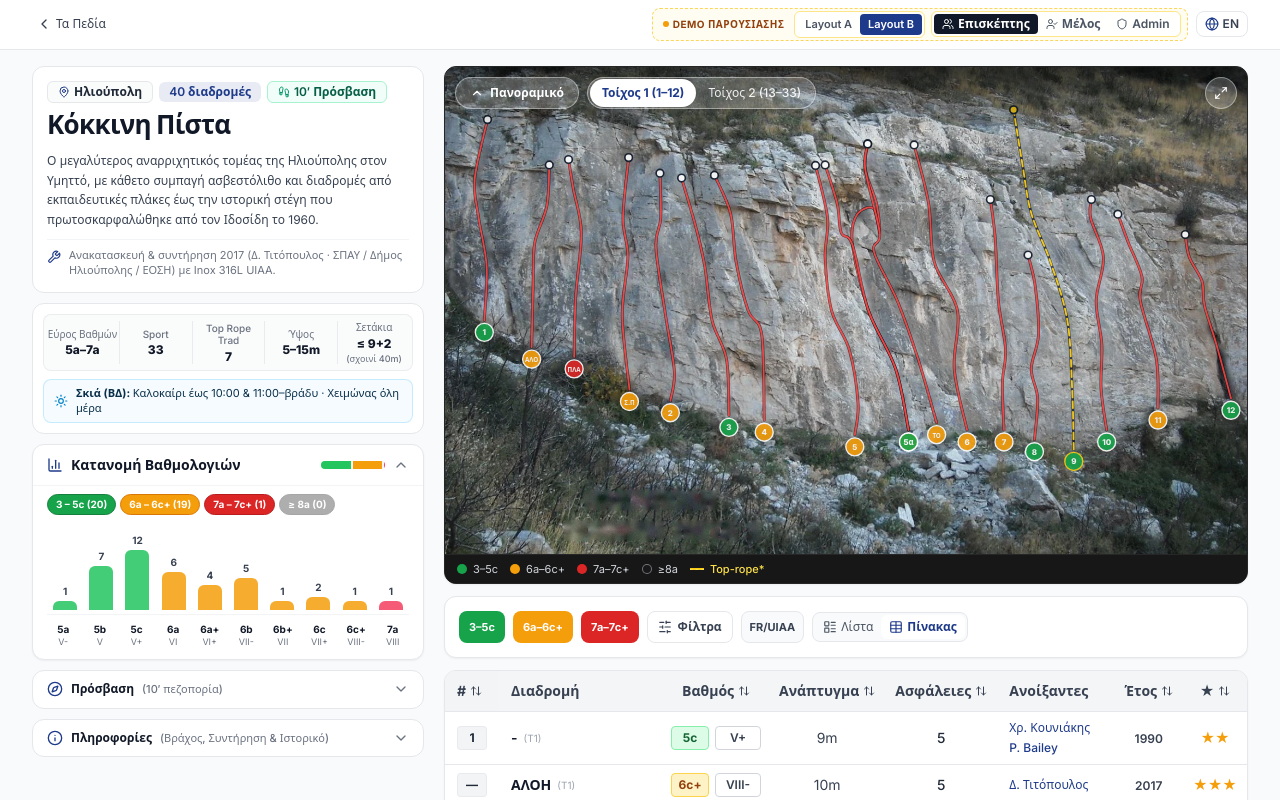
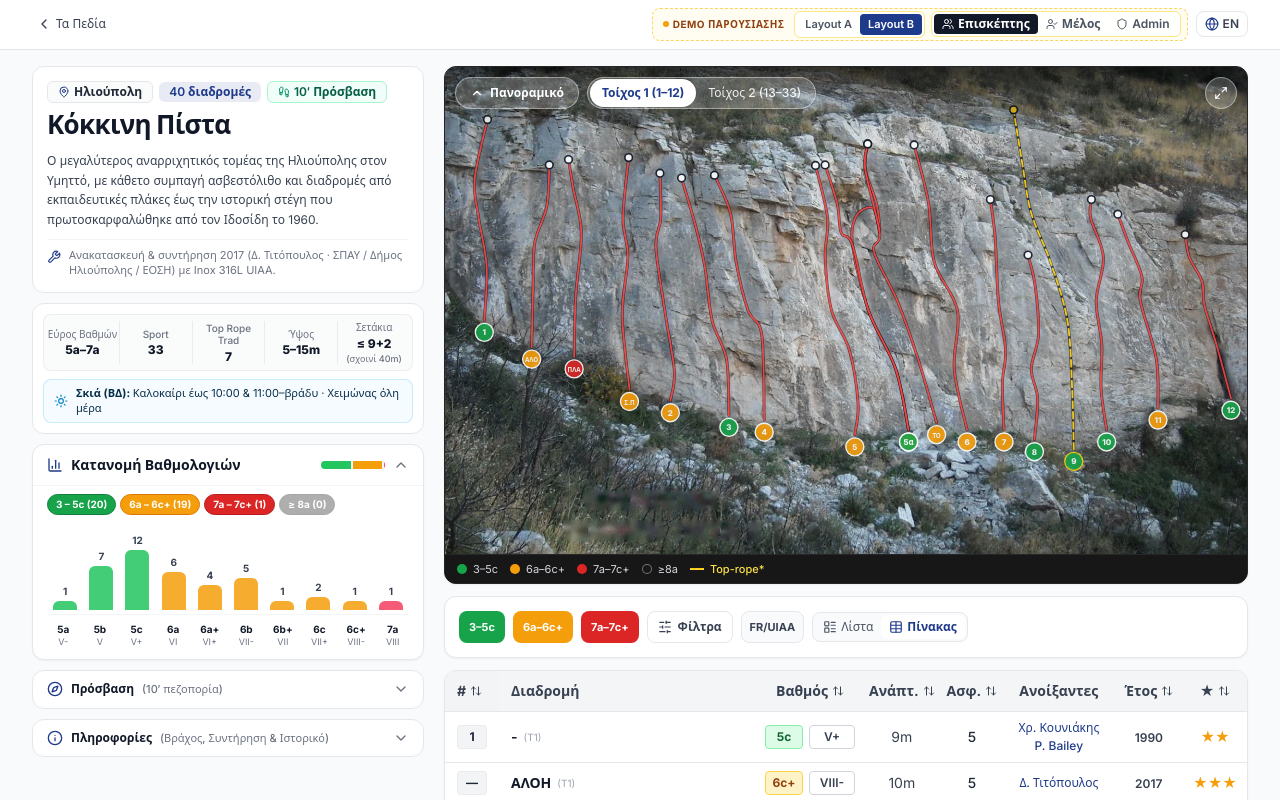
Before and after one commit to kostis-kounadis/eosh_hymettus-climbing, a React (Vite) app: page /#/kokkini-pista in a window 1280 px wide. Shown: the top 800 px of the page. Built offline with nearby package versions, Linux system fonts and the light colour scheme; the HTML template or start-up script is replaced by a standard one.

Commit message:
style: compact Length and Bolts columns, add TR* badge, center setters with line breaks

```diff
--- a/src/components/RouteListAndTable.jsx
+++ b/src/components/RouteListAndTable.jsx
@@ -505,27 +505,58 @@ export default function RouteListAndTable({
                       <ArrowUpDown className="w-3 h-3" />
                     </button>
                   </th>
-                  <th className="py-2.5 px-2.5 text-center">
+                  <th className="py-2.5 px-1.5 text-center whitespace-nowrap">
                     <button
                       type="button"
                       onClick={() => handleSort('length')}
                       className="inline-flex items-center gap-1 hover:text-[#1e3a8a]"
+                      title={
+                        isGr
+                          ? 'Ανάπτυγμα (μήκος / ύψος διαδρομής σε μέτρα)'
+                          : 'Route Length (in meters)'
+                      }
                     >
-                      <span>{isGr ? 'Ανάπτυγμα' : 'Length'}</span>
+                      <abbr
+                        className="no-underline cursor-help"
+                        title={
+                          isGr
+                            ? 'Ανάπτυγμα (μήκος / ύψος διαδρομής σε μέτρα)'
+                            : 'Route Length (in meters)'
+                        }
+                      >
+                        {isGr ? 'Ανάπτ.' : 'Length'}
+                      </abbr>
                       <ArrowUpDown className="w-3 h-3" />
                     </button>
                   </th>
-                  <th className="py-2.5 px-2.5 text-center">
+                  <th className="py-2.5 px-1.5 text-center whitespace-nowrap">
                     <button
                       type="button"
                       onClick={() => handleSort('bolts')}
                       className="inline-flex items-center gap-1 hover:text-[#1e3a8a]"
+                      title={
+                        isGr
+                          ? 'Ασφάλειες (αριθμός πλακετών / Top-Rope)'
+                          : 'Protection (bolts count / Top-Rope)'
+                      }
                     >
-                      <span>{isGr ? 'Ασφάλειες' : 'Protection'}</span>
+                      <abbr
+                        className="no-underline cursor-help"
+                        title={
+                          isGr
+                            ? 'Ασφάλειες (αριθμός πλακετών / Top-Rope)'
+                            : 'Protection / Bolts'
+                        }
+                      >
+                        {isGr ? 'Ασφ.' : 'Bolts'}
+                      </abbr>
                       <ArrowUpDown className="w-3 h-3" />
                     </button>
                   </th>
-                  <th className="py-2.5 px-3">
+                  <th
+                    className="py-2.5 px-3 text-center"
+                    title={isGr ? 'Ανοίξαντες διαδρομής' : 'Route Setters'}
+                  >
                     {isGr ? 'Ανοίξαντες' : 'Route Setters'}
                   </th>
                   <th className="py-2.5 px-2.5 text-center">
@@ -622,35 +653,61 @@ export default function RouteListAndTable({
                       </td>
 
                       {/* Length */}
-                      <td className="py-2 px-2.5 text-center text-gray-700">
+                      <td
+                        className="py-2 px-1.5 text-center text-gray-700 whitespace-nowrap"
+                        title={
+                          isGr
+                            ? `Ανάπτυγμα: ${route.length}m`
+                            : `Length: ${route.length}m`
+                        }
+                      >
                         {route.length}m
                       </td>
 
-                      {/* Protection */}
-                      <td className="py-2 px-2.5 text-center">
+                      {/* Protection / Bolts */}
+                      <td className="py-2 px-1.5 text-center whitespace-nowrap">
                         {route.isTopRopeOnly ? (
-                          <span className="inline-flex items-center gap-1 px-2 py-0.5 rounded bg-amber-100 text-amber-900 font-semibold text-xs border border-amber-300">
-                            Top rope*
+                          <span
+                            className="inline-flex items-center justify-center px-1.5 py-0.5 rounded bg-amber-100 text-amber-900 font-bold text-[11px] border border-amber-300 cursor-help"
+                            title={
+                              isGr
+                                ? 'Top-Rope* (χωρίς ενδιάμεσες ασφάλειες και χωρίς μόνιμο ρελέ)'
+                                : 'Top-Rope* (no intermediate bolts, no fixed anchor)'
+                            }
+                          >
+                            TR*
                           </span>
                         ) : (
-                          <span className="font-medium text-gray-800">
+                          <span
+                            className="font-medium text-gray-800"
+                            title={
+                              isGr
+                                ? `Ασφάλειες: ${route.bolts} πλακέτες`
+                                : `Protection: ${route.bolts} bolts`
+                            }
+                          >
                             {route.bolts}
                           </span>
                         )}
                       </td>
 
-                      {/* Setters */}
+                      {/* Setters (Center Aligned, Line Break Between Setters) */}
                       <td
-                        className="py-2 px-3 text-gray-700"
+                        className="py-2 px-3 text-center text-gray-700"
                         onClick={(e) => e.stopPropagation()}
                       >
-                        <div className="flex flex-wrap gap-1">
+                        <div className="flex flex-col items-center justify-center gap-0.5 leading-snug">
                           {route.setters.map((s) => (
                             <button
                               key={s}
                               type="button"
                               onClick={() => onFilterBySetter(s)}
-                              className="text-xs text-[#1e3a8a] hover:underline font-medium"
+                              className="text-xs text-[#1e3a8a] hover:underline font-medium text-center whitespace-nowrap"
+                              title={
+                                isGr
+                                  ? `Φιλτράρισμα ανά ανοίξαντα: ${s}`
+                                  : `Filter by setter: ${s}`
+                              }
                             >
                               {s}
                             </button>
```
